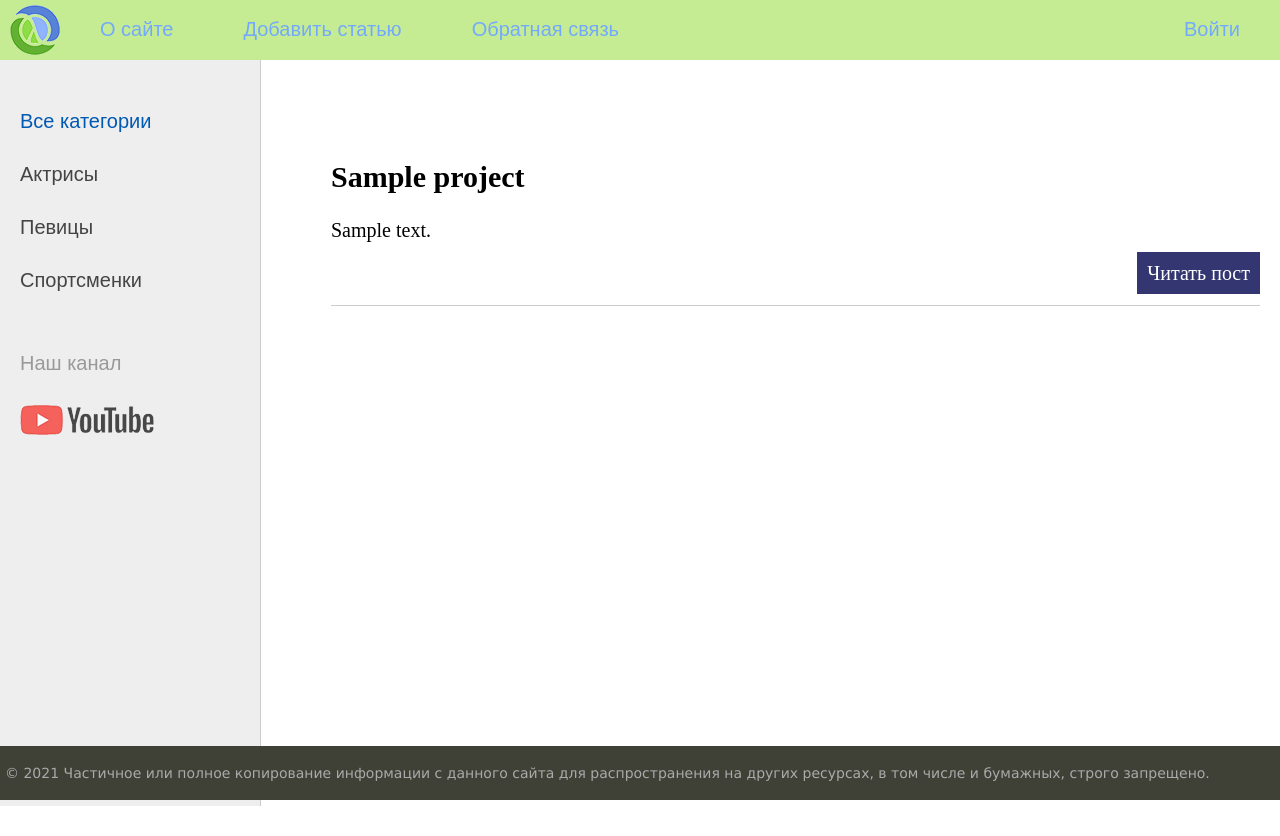
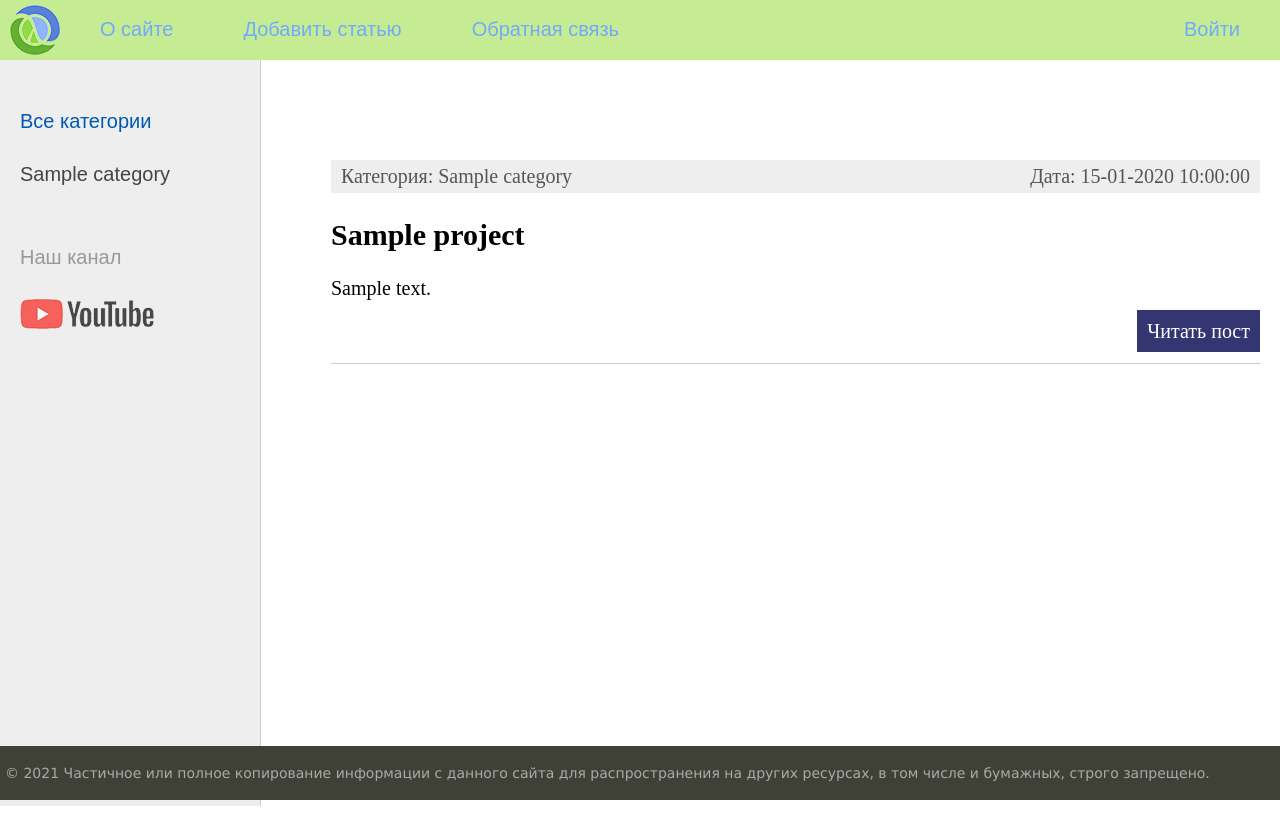
Before and after one commit to ybezukladnikov/Django_edu_2, a Django app: page / in a window 1280 px wide. Run offline with Django 4.2, Linux system fonts and the light colour scheme; tables that the repository leaves empty hold one stand-in row (values such as "Sample post").

Commit message:
create table categoty

```diff
--- a/bezukladnikov/my_page/models.py
+++ b/bezukladnikov/my_page/models.py
@@ -21,3 +21,6 @@ class Category(models.Model):
 
     def __str__(self):
         return self.name
+
+    def get_absolute_url(self):
+        return reverse('category', kwargs={'cat_id': self.pk})
--- a/bezukladnikov/my_page/templates/my_page/base.html
+++ b/bezukladnikov/my_page/templates/my_page/base.html
@@ -34,10 +34,20 @@
 <!-- Sidebar слева -->
 	<td valign="top" class="left-chapters">
 	<ul id="leftchapters">
+{% if cat_selected == 0 %}
 		<li class="selected">Все категории</li>
-		<li><a href="#">Актрисы</a></li>
-		<li><a href="#">Певицы</a></li>
-		<li><a href="#">Спортсменки</a></li>
+{% else %}
+		<li><a href="{% url 'home' %}">Все категории</a></li>
+{% endif %}
+
+{% for c in cats %}
+	{% if c.pk == cat_selected %}
+		<li class="selected">{{c.name}}</li>
+	{% else %}
+		<li><a href="{{ c.get_absolute_url }}">{{c.name}}</a></li>
+	{% endif %}
+{% endfor %}
+
 		<li class="share">
 		<p>Наш канал</p>
 		<a class="share-yt" href="https://www.youtube.com/channel/UClJzWfGWuGJL2t-3dYKcHTA/playlists" target="_blank" rel="nofollow"></a>
--- a/bezukladnikov/my_page/templates/my_page/index.html
+++ b/bezukladnikov/my_page/templates/my_page/index.html
@@ -3,7 +3,12 @@
 {% block content %}
 <ul class="list-articles">
 	{% for p in posts %}
-			<li><h2>{{p.title}}</h2>
+			<li><div class="article-panel">
+	<p class="first">Категория: {{p.cat}}</p>
+	<p class="last">Дата: {{p.time_update|date:"d-m-Y H:i:s"}}</p>
+</div>
+
+				<h2>{{p.title}}</h2>
 	{% autoescape on %}
 	{{p.content|linebreaks|truncatewords:50}}
 	{% endautoescape %}
--- a/bezukladnikov/my_page/urls.py
+++ b/bezukladnikov/my_page/urls.py
@@ -10,6 +10,7 @@ urlpatterns = [
     path('contact/', contact, name='contact'),
     path('login/', login, name='login'),
     path('post/<int:post_id>/', show_post, name='post'),
+    path('category/<int:cat_id>/', show_category, name='category'),
     # path('project/', all_project, name='my_project'),
     # path('project/<int:proj_id>/', project),
 
--- a/bezukladnikov/my_page/views.py
+++ b/bezukladnikov/my_page/views.py
@@ -1,5 +1,6 @@
-from django.http import HttpResponse, HttpResponseNotFound
+from django.http import HttpResponse, HttpResponseNotFound, Http404
 from django.shortcuts import render, redirect
+
 
 from .models import Project, Category
 
@@ -16,11 +17,13 @@ menu = [{'title': "О сайте", 'url_name': "about"},
 
 def index(request):
     posts = Project.objects.all()
-    cat = Category.objects.all()
+    cats = Category.objects.all()
     context = {
         'posts': posts,
+        'cats': cats,
         'menu': menu,
-        'title': 'Main page'
+        'title': 'Main page',
+        'cat_selected': 0,
     }
     return render(request, 'my_page/index.html', context=context) # Джанго сам найдет путь по настройкам в settings
 
@@ -40,6 +43,23 @@ def login(request):
 def show_post(request, post_id):
     return HttpResponse(f"Отображение статьи с id {post_id}")
 
+def show_category(request, cat_id):
+    posts = Project.objects.filter(cat_id=cat_id)
+    cats = Category.objects.all()
+
+    if len(posts) == 0:
+        raise Http404()
+
+    context = {
+        'posts': posts,
+        'cats': cats,
+        'menu': menu,
+        'title': 'Отображение по рубрикам',
+        'cat_selected': cat_id,
+    }
+
+    return render(request, 'my_page/index.html', context=context)
+
 
 def all_project(request):
     projects = Project.objects.all()
```
